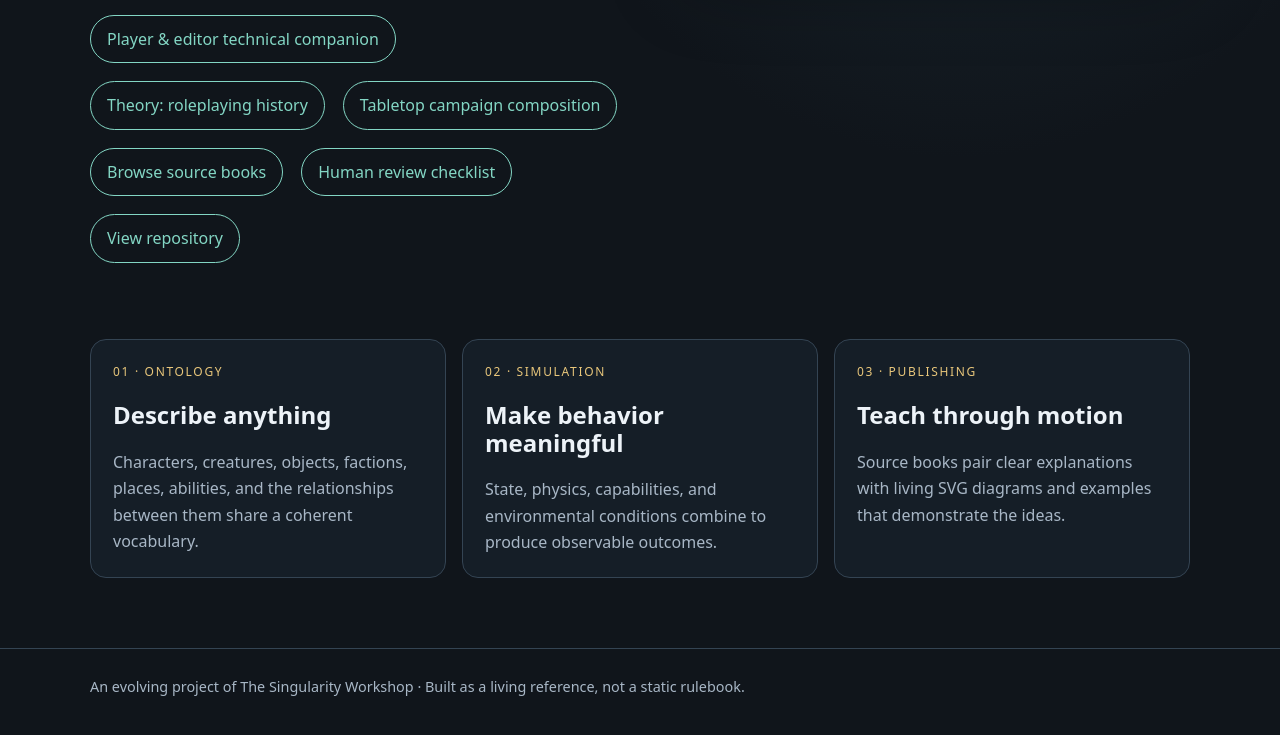
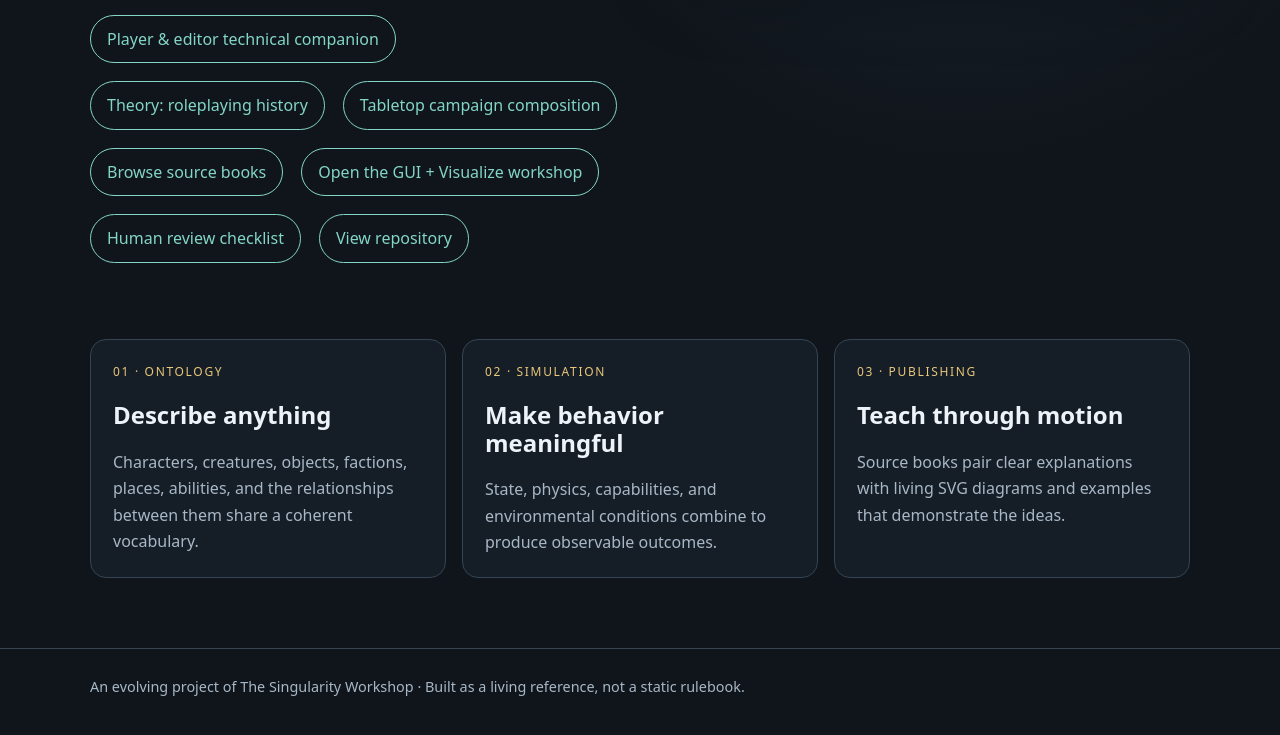
Before and after one commit to TrentBest/TheSingularityWorkshop.SingularityUniversalRoleplayingSystem, a plain HTML site: page docs/index.html in a window 1280 px wide. Shown: the part 857-1592 px from the top of the page. Drawn offline with Linux system fonts and the light colour scheme.

Commit message:
Link SURPS visual workshop from landing page

```diff
--- a/docs/index.html
+++ b/docs/index.html
@@ -53,6 +53,7 @@
         <a href="Theory/">Theory: roleplaying history</a>
         <a href="Theory/tabletop-campaign-composition.html">Tabletop campaign composition</a>
         <a href="books/">Browse source books</a>
+        <a href="visual-workshop.html">Open the GUI + Visualize workshop</a>
         <a href="review.html">Human review checklist</a>
         <a href="https://github.com/TrentBest/TheSingularityWorkshop.SingularityUniversalRoleplayingSystem">View repository</a>
       </div>
```
